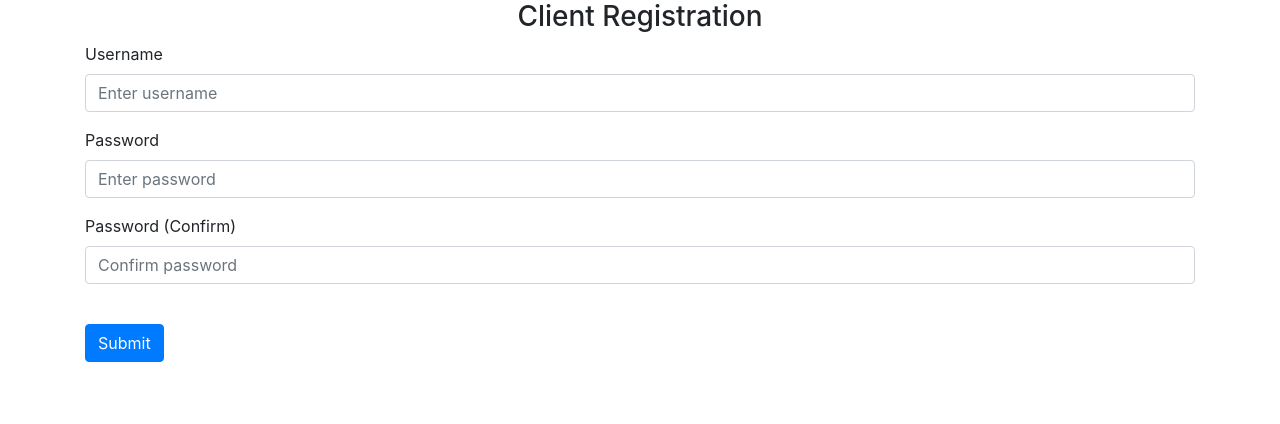
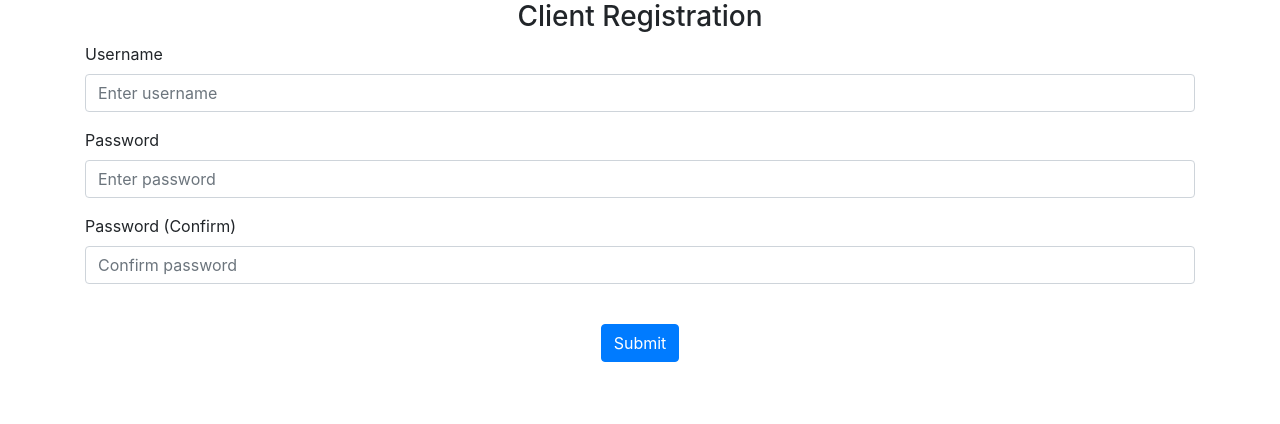
Before and after one commit to DKramer1234/COSC-4353-Group-15-Spring-2024, a Flask app: page /client_registration in a window 1280 px wide. Shown: the part 56-480 px from the top of the page. Run offline with Flask 3, Linux system fonts and the light colour scheme; some libraries are stand-ins or nearby versions.

Commit message:
Changes to database.db
Changes to database.db, auth.py, and centering the button on client_registration.html

```diff
--- a/website/auth.py
+++ b/website/auth.py
@@ -4,9 +4,7 @@ from werkzeug.security import generate_password_hash, check_password_hash
 from . import db   ##means from __init__.py import db
 from flask_login import login_user, login_required, logout_user, current_user
 
-
 auth = Blueprint('auth', __name__)
-
 
 @auth.route('/login', methods=['GET', 'POST'])
 def login():
@@ -27,13 +25,11 @@ def login():
 
     return render_template("login.html", user=current_user)
 
-
 @auth.route('/logout')
 @login_required
 def logout():
     logout_user()
     return redirect(url_for('auth.login'))
-
 
 @auth.route('/client_registration', methods=['GET', 'POST'])
 def client_registration():
@@ -62,6 +58,7 @@ def client_registration():
 
     return render_template("client_registration.html", user=current_user)
 
+# Profile Management path
 @auth.route('/profile_management', methods=['GET', 'POST'])
 def profile_management():
     return "<p>Profile Management</p>"
--- a/website/templates/client_registration.html
+++ b/website/templates/client_registration.html
@@ -33,6 +33,8 @@
       />
     </div>
     <br />
-    <button type="submit" class="btn btn-primary">Submit</button>
+    <h3 align="center">
+      <button type="submit" class="btn btn-primary">Submit</button>
+    </h3>
   </form>
   {% endblock %}
```
